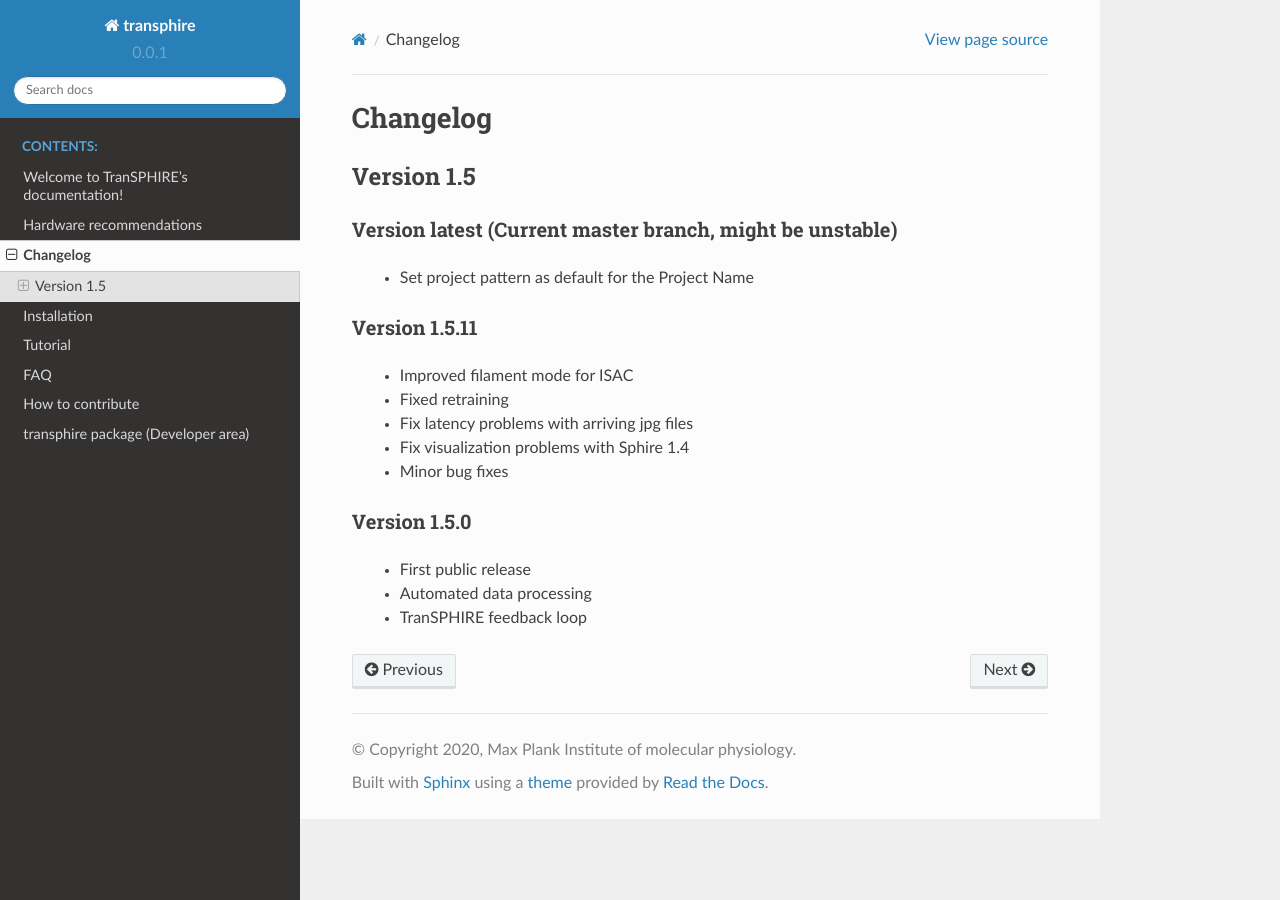
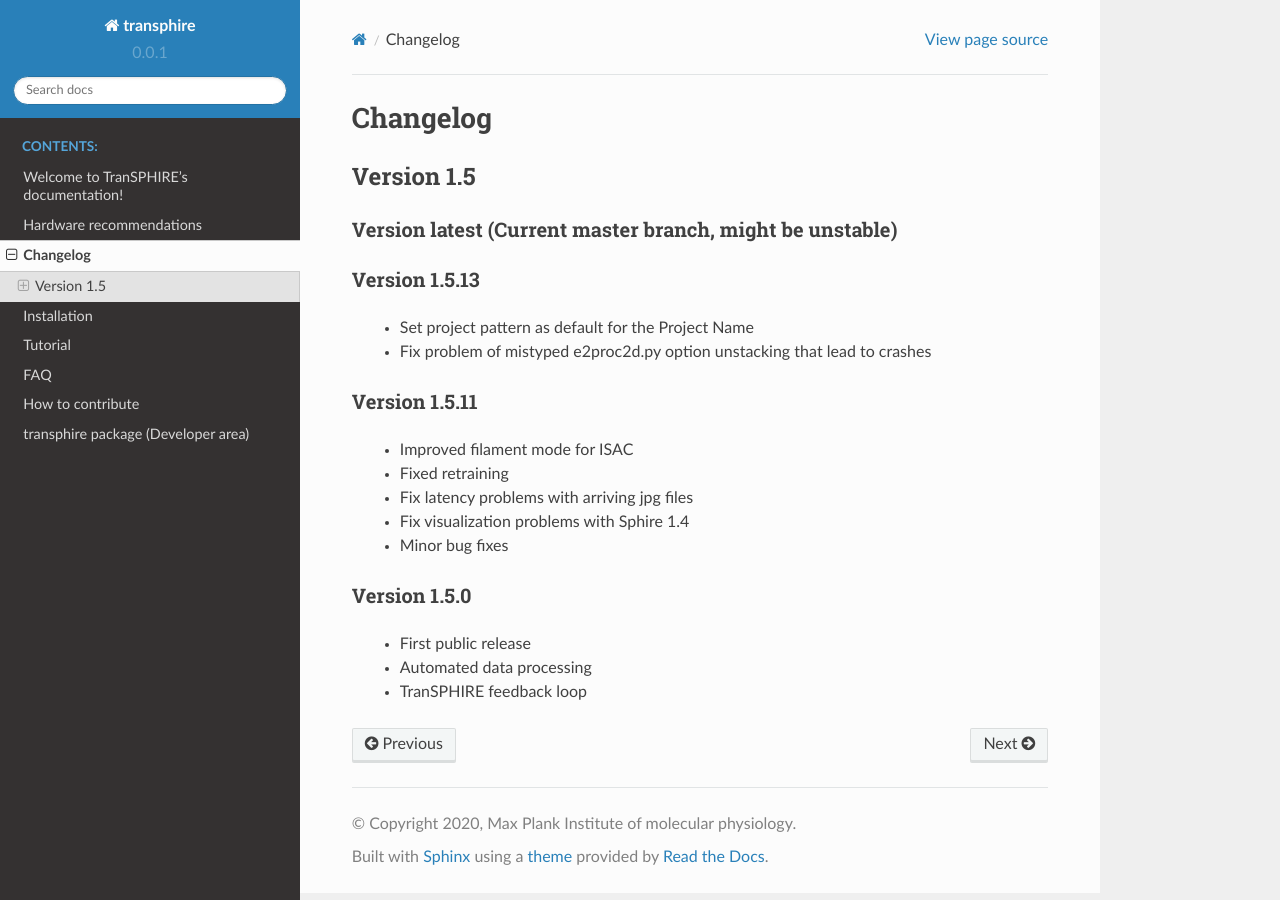
Before and after one commit to MPI-Dortmund/transphire, a Sphinx documentation site: the page built from docs/source/general/changelog.rst, in a window 1280 px wide. Built offline with Sphinx 7.4.7 and the Read the Docs theme 2.0.0, drawn with Linux system fonts in a browser that asks for light colours; pages that are not in the unit, such as notebooks, are missing from menus.

Commit message:
Add v1.5.13 changelog

```diff
--- a/docs/source/general/changelog.rst
+++ b/docs/source/general/changelog.rst
@@ -11,7 +11,11 @@ Version 1.5
 Version latest (Current master branch, might be unstable)
 ********************************************************
 
+Version 1.5.13
+**************
+
     - Set project pattern as default for the Project Name
+    - Fix problem of mistyped e2proc2d.py option unstacking that lead to crashes
 
 Version 1.5.11
 **************
```
